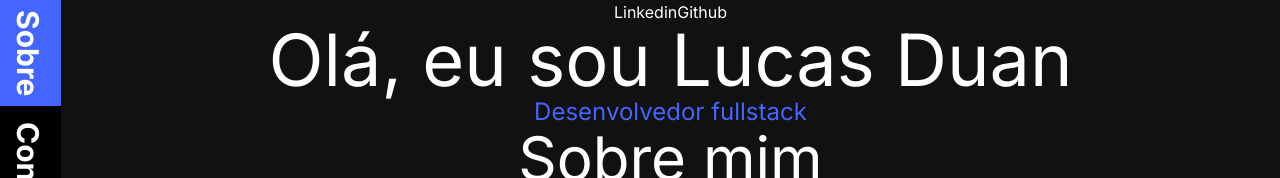
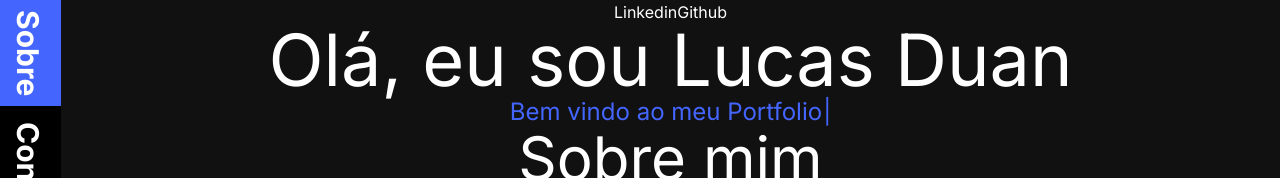
Before and after one commit to duanzin/portfolio, a Next.js app: page / in a window 1280 px wide. Shown: the top 178 px of the page. Built offline with nearby package versions, Linux system fonts and the light colour scheme.

Commit message:
style: added typing animation

```diff
--- a/package.json
+++ b/package.json
@@ -14,6 +14,7 @@
     "postcss": "8.4.29",
     "react": "18.2.0",
     "react-dom": "18.2.0",
-    "tailwindcss": "3.3.3"
+    "tailwindcss": "3.3.3",
+    "typewriter-effect": "^2.20.1"
   }
 }
--- /dev/null
+++ b/src/app/TypingAnimation.js
@@ -0,0 +1,18 @@
+"use client";
+import Typewriter from "typewriter-effect";
+
+export default function Typing() {
+  return (
+    <Typewriter
+      options={{
+        strings: [
+          "Bem vindo ao meu Portfolio",
+          "Sou um Desenvolvedor Fullstack",
+          "Veja mais abaixo",
+        ],
+        autoStart: true,
+        loop: true,
+      }}
+    />
+  );
+}
--- a/src/app/page.js
+++ b/src/app/page.js
@@ -1,4 +1,5 @@
 import Link from "next/link";
+import Typing from "./TypingAnimation.js";
 
 export default function Home() {
   const languages = [
@@ -22,9 +23,11 @@ export default function Home() {
         <Link href="https://www.linkedin.com/in/lucasduan/">Linkedin</Link>
         <Link href="https://github.com/duanzin">Github</Link>
       </header>
-      <section className="flex flex-col items-center">
+      <section className="flex flex-col justify-center items-center">
         <h1 className="text-7xl">Olá, eu sou Lucas Duan</h1>
-        <span className="text-2xl text-[#4466ff]">Desenvolvedor fullstack</span>
+        <span className="text-2xl text-[#4466ff] w-fit">
+          <Typing />
+        </span>
       </section>
       <section id="sobre" className="w-8/12">
         <h2 className="text-6xl w-fit mx-auto">Sobre mim</h2>
@@ -41,7 +44,7 @@ export default function Home() {
           </p>
           <div className="w-1/2">
             <h3 className="text-2xl">Linguagens/Frameworks</h3>
-            <Skills languages={languages} />
+            <ListSkills languages={languages} />
           </div>
         </div>
       </section>
@@ -58,13 +61,18 @@ export default function Home() {
           </Link>
           ou pelo seguinte email
         </p>
-        <span className="text-4xl">lucaduan@gmail.com</span>
+        <a
+          href="mailto:lucaduan@gmail.com"
+          className="text-4xl hover:text-[#4466ff]"
+        >
+          lucaduan@gmail.com
+        </a>
       </section>
     </main>
   );
 }
 
-function Skills(props) {
+function ListSkills(props) {
   return (
     <ul className="flex gap-4 flex-wrap">
       {props.languages.map((language) => {
```
Also changed, not shown: 1 other file (tests, documents, lock files or other folders).
